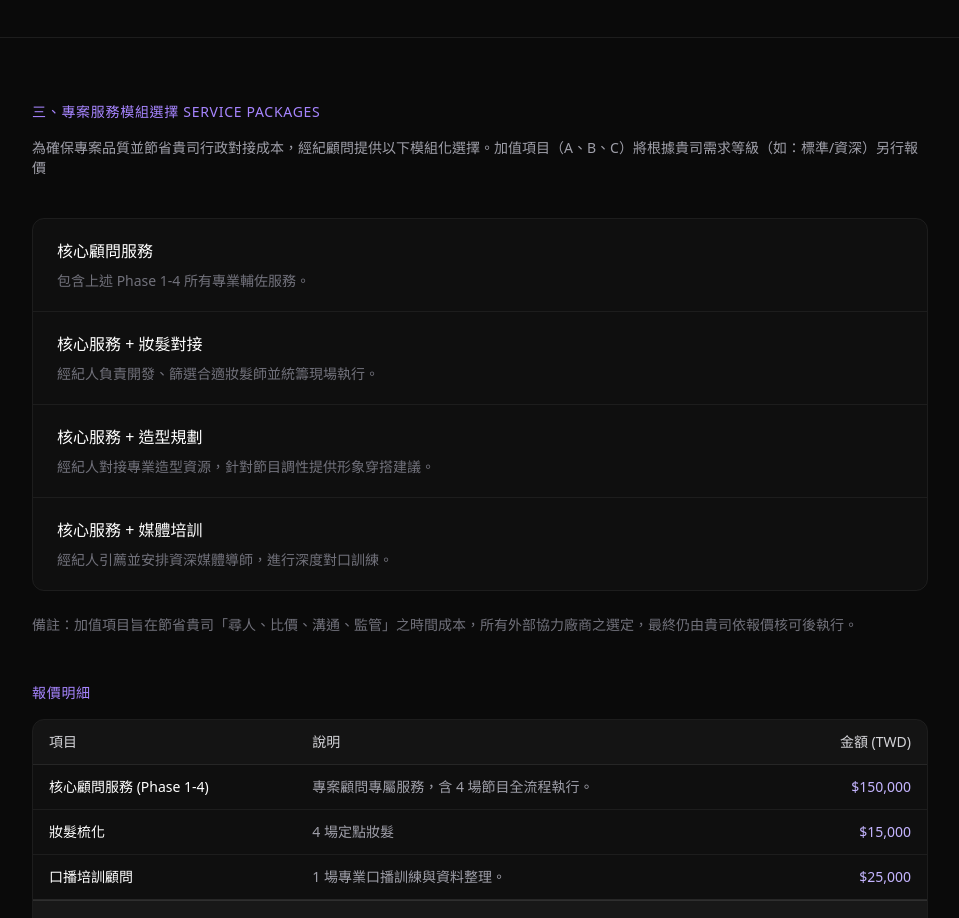
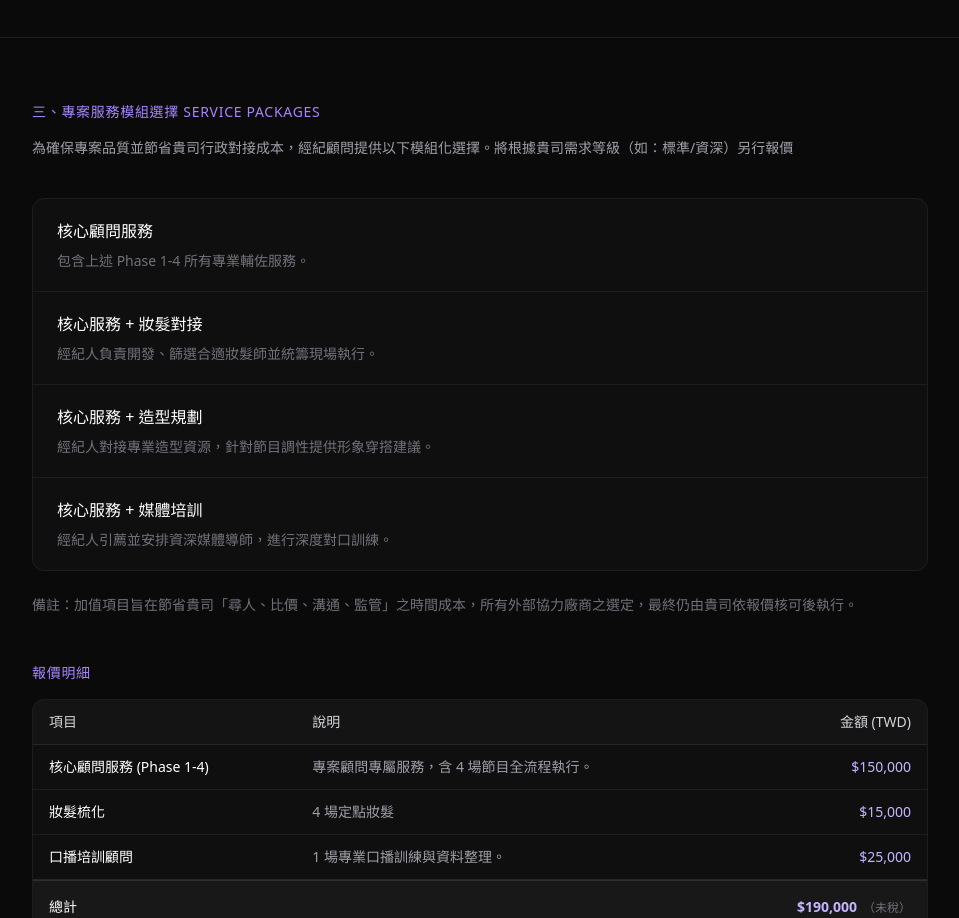
Before and after one commit to Asianboyneo/iXensor, a Next.js app in the folder porposal/: page / in a window 1280 px wide. Shown: the part 2680-3598 px from the top of the page, without its empty margins (160-1119 px from the left). Built offline with nearby package versions, Linux system fonts and the light colour scheme.

Commit message:
加值改掉

```diff
--- a/porposal/src/app/page.tsx
+++ b/porposal/src/app/page.tsx
@@ -263,7 +263,7 @@ export default function Home() {
             三、專案服務模組選擇 Service Packages
           </h2>
           <p className="mb-10 text-sm text-zinc-400">
-            為確保專案品質並節省貴司行政對接成本，經紀顧問提供以下模組化選擇。加值項目（A、B、C）將根據貴司需求等級（如：標準/資深）另行報價
+            為確保專案品質並節省貴司行政對接成本，經紀顧問提供以下模組化選擇。將根據貴司需求等級（如：標準/資深）另行報價
           </p>
 
           <div className="overflow-hidden rounded-xl border border-white/[0.08]">
```
